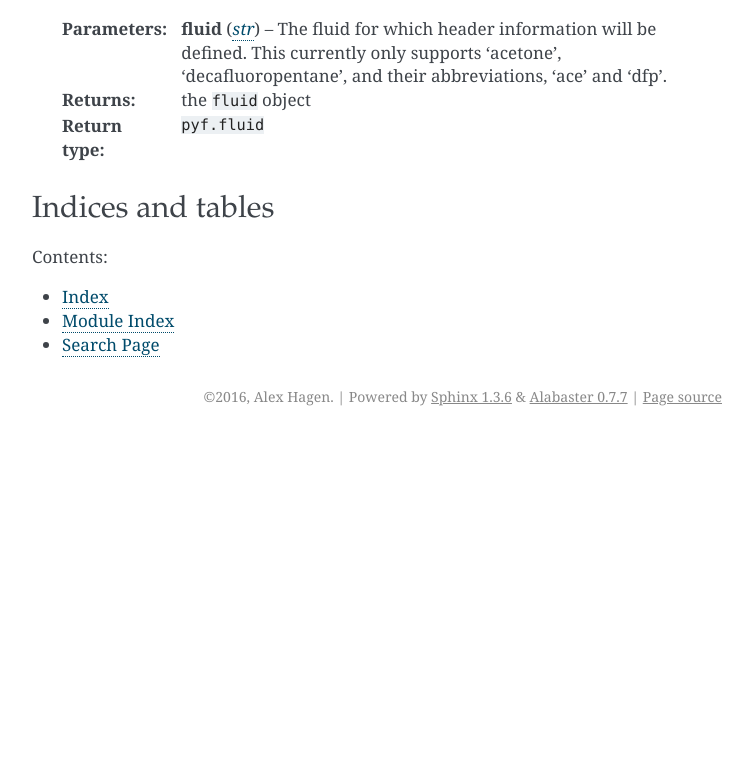
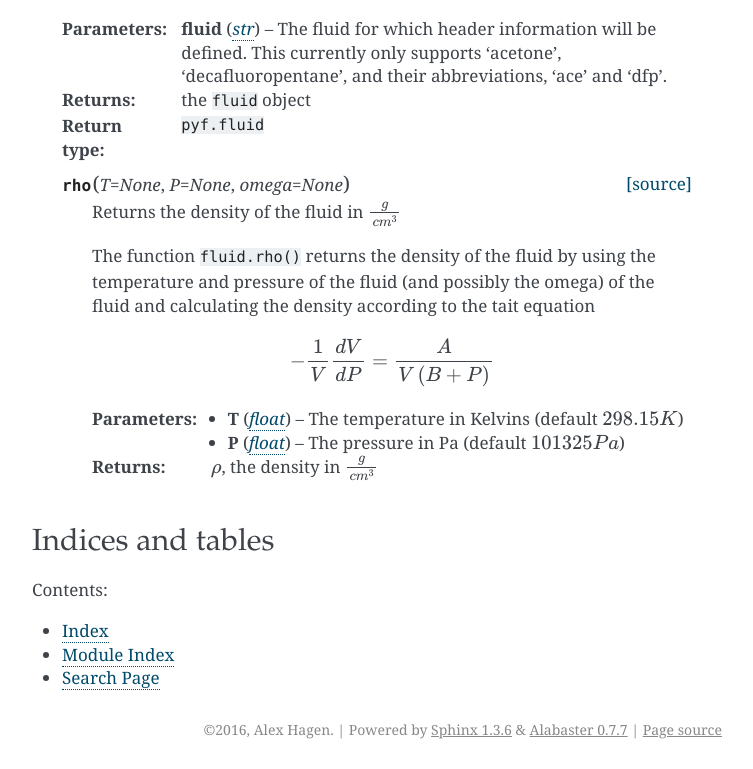
Before and after one commit to alexhagen/pyf, a plain HTML site: page index.html in a window 1280 px wide. Shown: the part 2274-3043 px from the top of the page, without its empty margins (388-1141 px from the left). Before the commit the page ends 2710 px from the top, so only its background shows below. Drawn offline with nearby package versions, Linux system fonts and the light colour scheme; some packages are replaced by stand-ins of ours.

Commit message:
documenting the density function

```diff
--- a/index.html
+++ b/index.html
@@ -150,6 +150,32 @@ abbreviations, &#8216;ace&#8217; and &#8216;dfp&#8217;.</td>
 </tr>
 </tbody>
 </table>
+<dl class="method">
+<dt id="pyf.fluid.rho">
+<code class="descname">rho</code><span class="sig-paren">(</span><em>T=None</em>, <em>P=None</em>, <em>omega=None</em><span class="sig-paren">)</span><a class="reference internal" href="_modules/pyf.html#fluid.rho"><span class="viewcode-link">[source]</span></a><a class="headerlink" href="#pyf.fluid.rho" title="Permalink to this definition">¶</a></dt>
+<dd><p>Returns the density of the fluid in <span class="math">\(\frac{g}{cm^{3}}\)</span></p>
+<p>The function <code class="docutils literal"><span class="pre">fluid.rho()</span></code> returns the density of the fluid by using
+the temperature and pressure of the fluid (and possibly the omega) of
+the fluid and calculating the density according to the tait equation</p>
+<div class="math">
+\[- \frac{1}{V} \frac{dV}{dP} = \frac{A}{V \left( B+P \right)}\]</div>
+<table class="docutils field-list" frame="void" rules="none">
+<col class="field-name" />
+<col class="field-body" />
+<tbody valign="top">
+<tr class="field-odd field"><th class="field-name">Parameters:</th><td class="field-body"><ul class="first simple">
+<li><strong>T</strong> (<a class="reference external" href="https://docs.python.org/library/functions.html#float" title="(in Python v2.7)"><em>float</em></a>) &#8211; The temperature in Kelvins (default <span class="math">\(298.15 K\)</span>)</li>
+<li><strong>P</strong> (<a class="reference external" href="https://docs.python.org/library/functions.html#float" title="(in Python v2.7)"><em>float</em></a>) &#8211; The pressure in Pa (default <span class="math">\(101325 Pa\)</span>)</li>
+</ul>
+</td>
+</tr>
+<tr class="field-even field"><th class="field-name">Returns:</th><td class="field-body"><p class="first last"><span class="math">\(\rho\)</span>, the density in <span class="math">\(\frac{g}{cm^{3}}\)</span></p>
+</td>
+</tr>
+</tbody>
+</table>
+</dd></dl>
+
 </dd></dl>
 
 </div>
```
Also changed, not shown: _modules/pyf.html (+16 -2 lines), genindex.html (+11 -0 lines), searchindex.js (+1 -1 lines), 1 other file.
